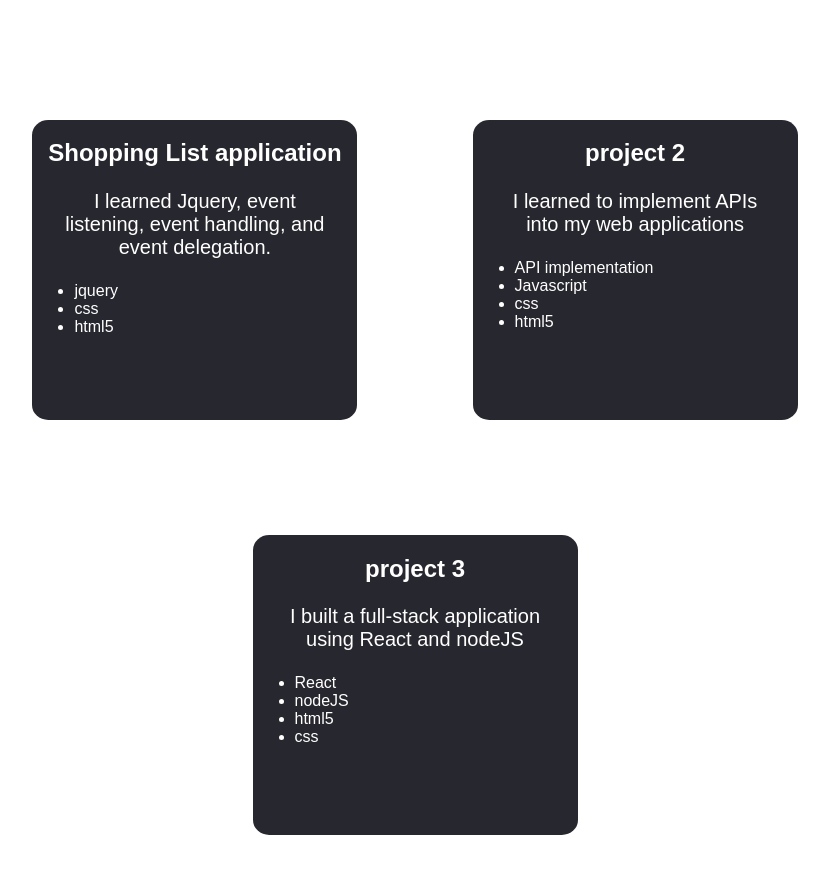
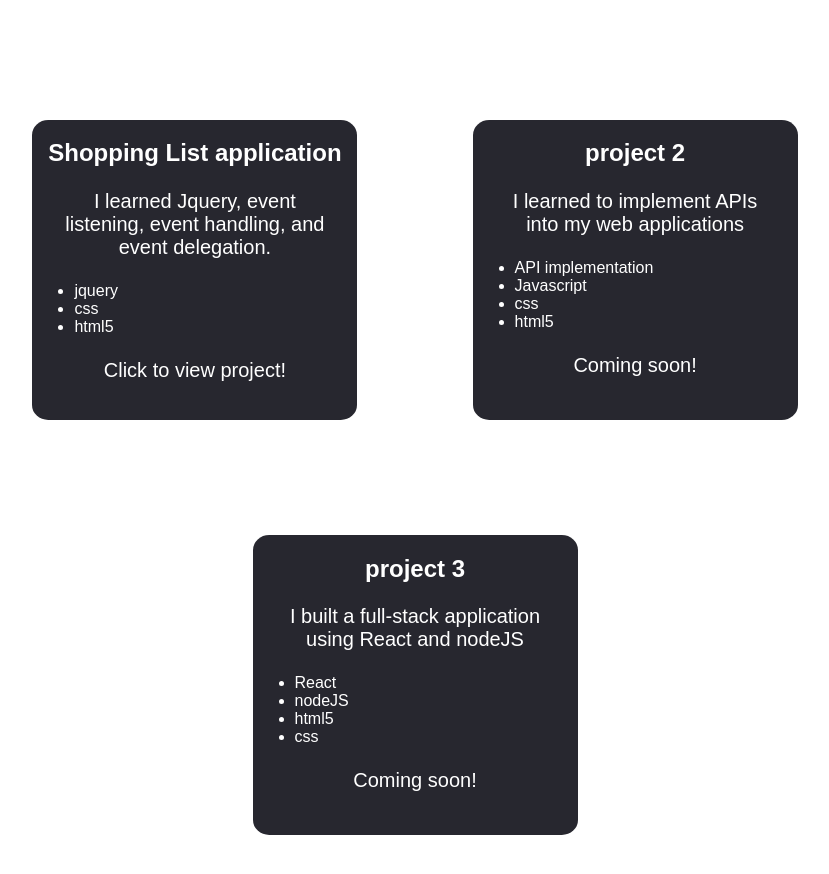
Before and after one commit to benmw123/responsive-portfolio, a plain HTML site: page index.html in a window 1280 px wide. Shown: the part 3120-3994 px from the top of the page, without its empty margins (225-1054 px from the left). Drawn offline with Linux system fonts and the light colour scheme; a script that the page names is missing.

Commit message:
added link to portfolio card

```diff
--- a/index.html
+++ b/index.html
@@ -72,7 +72,7 @@
         <h2>portfolio</h2>
        </div>
       <div class="group cards">
-        <div class="work one">
+        <a href='https://benmw123.github.io/shopping-list/'  class="work link one">
           <h1>Shopping List application</h1>
           <p>I learned Jquery, event listening, event handling, and event
             delegation.</p>
@@ -81,7 +81,8 @@
             <li>css</li>
             <li>html5</li>
           </ul>
-        </div>
+          <p>Click to view project!</p>
+        </a>
         <div class="work two">
           <h1>project 2</h1>
           <p>I learned to implement APIs into my web applications</p>
@@ -91,6 +92,7 @@
             <li>css</li>
             <li>html5</li>
           </ul>
+          <p>Coming soon!</p>
         </div>
         <div class="work three">
           <h1>project 3</h1>
@@ -101,6 +103,7 @@
             <li>html5</li>
             <li>css</li>
           </ul>
+          <p>Coming soon!</p>
         </div>
       </div>
     </article>
--- a/style.css
+++ b/style.css
@@ -158,6 +158,11 @@ form button {
   border-radius: 5%;
   margin: 5%;
   color: white;
+  text-decoration: none;
+}
+
+.one:hover {
+  box-shadow: 5px 5px black;
 }
 
 .work p {
```
